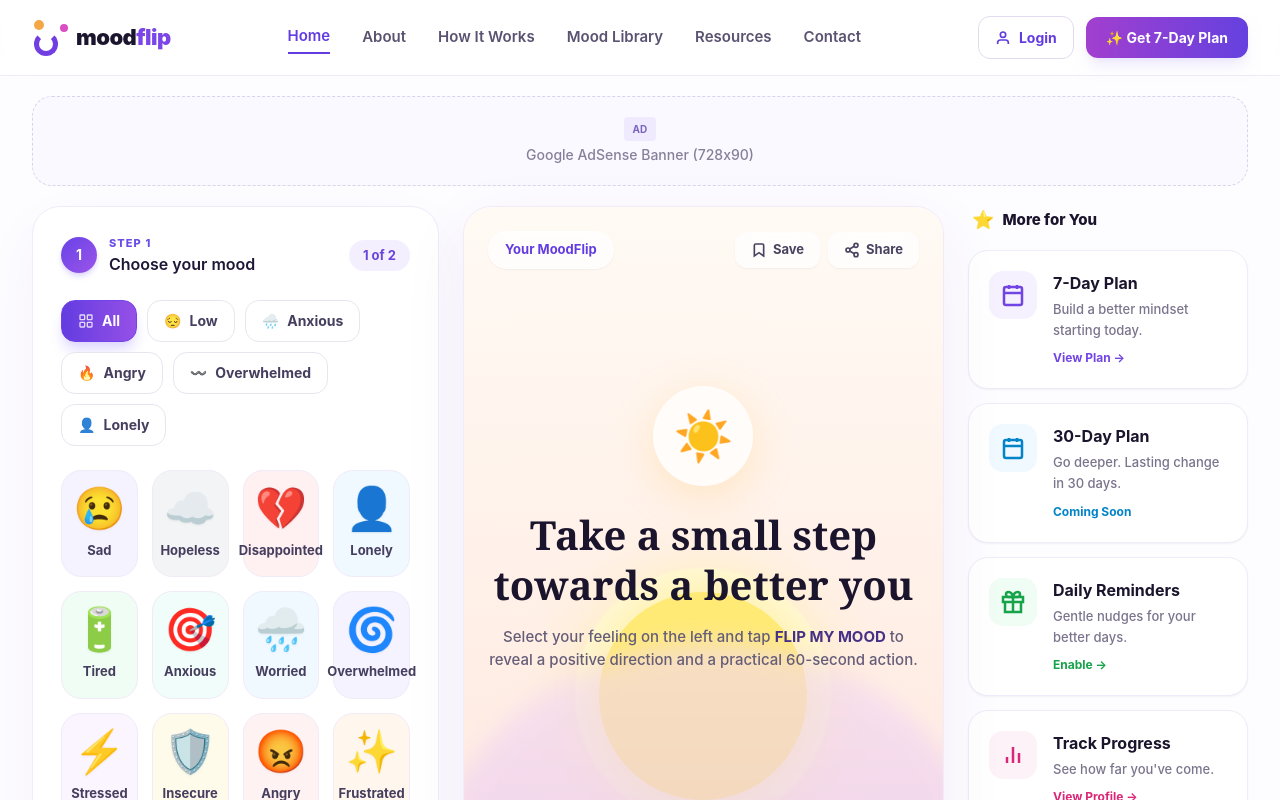
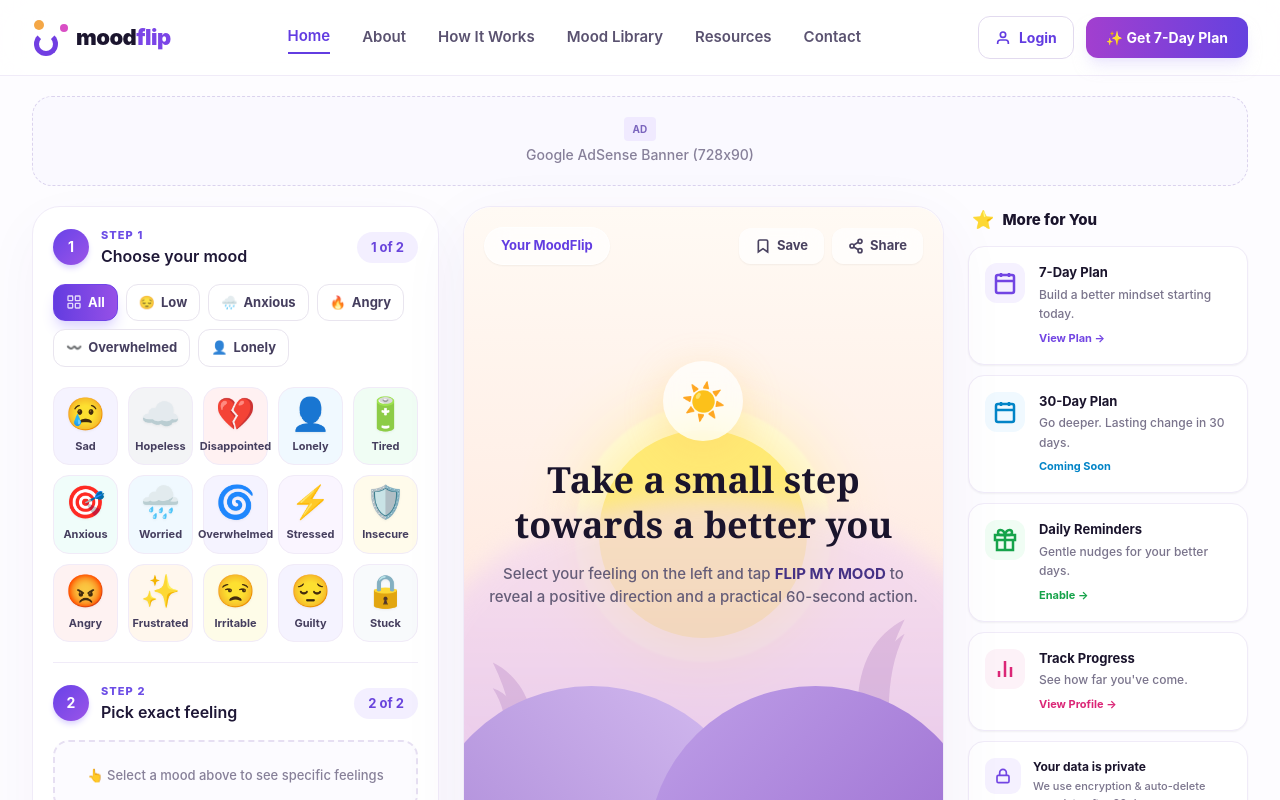
Before and after one commit to CodeStackLab/moodflip-website, a Next.js app: page / in a window 1280 px wide. Shown: the top 800 px of the page. Built offline with nearby package versions, Linux system fonts and the light colour scheme.

Commit message:
UI Polish: Compact layouts to reduce vertical height and prevent scrolling issues

```diff
--- a/app/page.tsx
+++ b/app/page.tsx
@@ -276,8 +276,8 @@ export default function Home() {
 
         <section className="grid gap-6 xl:grid-cols-[1.1fr_1.3fr_280px]">
           {/* LEFT */}
-          <section className="rounded-[28px] border border-[#f0ebf8] bg-white p-5 shadow-[0_20px_60px_rgba(80,50,150,0.04)] sm:p-7">
-            <div className="mb-6 flex items-center justify-between">
+          <section className="rounded-[28px] border border-[#f0ebf8] bg-white p-4 sm:p-5 shadow-[0_20px_60px_rgba(80,50,150,0.04)]">
+            <div className="mb-4 flex items-center justify-between">
               <div className="flex items-center gap-3">
                 <span className="flex h-9 w-9 items-center justify-center rounded-full bg-gradient-to-br from-[#6842e8] to-[#9b55e8] text-sm font-bold text-white shadow-md shadow-purple-200">
                   1
@@ -298,12 +298,12 @@ export default function Home() {
               </span>
             </div>
 
-            <div className="mb-6 flex flex-wrap gap-2.5">
+            <div className="mb-5 flex flex-wrap gap-2">
               {families.map((item) => (
                 <button
                   key={item}
                   onClick={() => chooseFamily(item)}
-                  className={`flex items-center gap-2 rounded-[14px] border px-4 py-2.5 text-sm font-bold transition-all ${
+                  className={`flex items-center gap-1.5 rounded-[12px] border px-3 py-2 text-[13px] font-bold transition-all ${
                     family === item
                       ? "border-[#7044e8] bg-gradient-to-r from-[#633ce0] to-[#9650e7] text-white shadow-lg shadow-purple-200"
                       : "border-[#e9e5ef] bg-white text-[#453e5e] hover:border-[#cdbdf0] hover:bg-[#faf8ff] hover:shadow-sm"
@@ -324,7 +324,7 @@ export default function Home() {
               ))}
             </div>
 
-            <div className="grid grid-cols-2 gap-3.5 sm:grid-cols-3 lg:grid-cols-4">
+            <div className="grid grid-cols-3 gap-2.5 sm:grid-cols-4 lg:grid-cols-5">
               {visibleMoods.map((mood) => {
                 const active = selectedMood?.id === mood.id;
 
@@ -332,16 +332,16 @@ export default function Home() {
                   <button
                     key={mood.id}
                     onClick={() => chooseMood(mood)}
-                    className={`group flex flex-col items-center justify-center rounded-[20px] border p-4 text-center transition-all duration-300 hover:-translate-y-1 hover:shadow-md ${
+                    className={`group flex flex-col items-center justify-center rounded-[16px] border p-2.5 text-center transition-all duration-300 hover:-translate-y-0.5 hover:shadow-md ${
                       active
                         ? "border-[#7651eb] shadow-md shadow-purple-100 ring-2 ring-purple-100 ring-offset-1"
                         : "border-[#f1ebf8] hover:border-[#e2d5f8]"
                     } ${mood.bg}`}
                   >
-                    <span className="mb-3 text-[42px] leading-none transition-transform duration-300 group-hover:scale-110 drop-shadow-sm">
+                    <span className="mb-2 text-[32px] leading-none transition-transform duration-300 group-hover:scale-110 drop-shadow-sm">
                       {mood.emoji}
                     </span>
-                    <span className={`text-[13px] font-bold ${active ? 'text-[#4828a8]' : 'text-[#453e5e]'}`}>
+                    <span className={`text-[11px] font-bold ${active ? 'text-[#4828a8]' : 'text-[#453e5e]'}`}>
                       {mood.name}
                     </span>
                   </button>
@@ -350,8 +350,8 @@ export default function Home() {
             </div>
 
             {/* STEP 2 */}
-            <div className="my-8 border-t border-[#f0ebf8] pt-8">
-              <div className="mb-6 flex items-center justify-between">
+            <div className="my-5 border-t border-[#f0ebf8] pt-5">
+              <div className="mb-4 flex items-center justify-between">
                 <div className="flex items-center gap-3">
                   <span className="flex h-9 w-9 items-center justify-center rounded-full bg-gradient-to-br from-[#6842e8] to-[#9b55e8] text-sm font-bold text-white shadow-md shadow-purple-200">
                     2
@@ -373,7 +373,7 @@ export default function Home() {
               </div>
 
               {!selectedMood ? (
-                <div className="rounded-2xl border-2 border-dashed border-[#e6dff2] bg-[#fcfbff] px-5 py-8 text-center text-sm font-medium text-[#878099]">
+                <div className="rounded-2xl border-2 border-dashed border-[#e6dff2] bg-[#fcfbff] px-4 py-6 text-center text-[13px] font-medium text-[#878099]">
                   👆 Select a mood above to see specific feelings
                 </div>
               ) : (
@@ -401,9 +401,9 @@ export default function Home() {
             <button
               disabled={!selectedMood || !selectedFeeling}
               onClick={flipMood}
-              className="group relative w-full overflow-hidden rounded-[20px] bg-gradient-to-r from-[#6b3fe4] via-[#8545e8] to-[#b64fd3] px-6 py-4.5 text-base font-bold text-white shadow-xl shadow-purple-200/50 transition-all duration-300 hover:-translate-y-0.5 hover:shadow-2xl hover:shadow-purple-300/50 disabled:cursor-not-allowed disabled:opacity-40 disabled:hover:translate-y-0 disabled:hover:shadow-none"
+              className="group relative w-full overflow-hidden rounded-[16px] bg-gradient-to-r from-[#6b3fe4] via-[#8545e8] to-[#b64fd3] px-6 py-3.5 text-[15px] font-bold text-white shadow-xl shadow-purple-200/50 transition-all duration-300 hover:-translate-y-0.5 hover:shadow-2xl hover:shadow-purple-300/50 disabled:cursor-not-allowed disabled:opacity-40 disabled:hover:translate-y-0 disabled:hover:shadow-none"
             >
-              <span className="relative z-10 flex items-center justify-center gap-2 text-[17px] tracking-wide">
+              <span className="relative z-10 flex items-center justify-center gap-2 tracking-wide">
                 ✨ FLIP MY MOOD
               </span>
 
@@ -524,7 +524,7 @@ function PositiveResult({
   const action = mood?.actions[actionIndex];
 
   return (
-    <section className="relative min-h-[650px] overflow-hidden rounded-[28px] border border-[#f0ebf8] bg-white p-6 shadow-[0_20px_70px_rgba(80,50,150,0.06)]">
+    <section className="relative min-h-[550px] overflow-hidden rounded-[28px] border border-[#f0ebf8] bg-white p-5 shadow-[0_20px_70px_rgba(80,50,150,0.06)]">
       {/* SUNSET BACKGROUND SVG/CSS RECREATION */}
       <div className="absolute inset-0 pointer-events-none overflow-hidden rounded-[28px]">
         {/* Sky gradient */}
@@ -576,12 +576,12 @@ function PositiveResult({
       </div>
 
       {!flipped ? (
-        <div className="relative z-10 flex min-h-[520px] flex-col items-center justify-center text-center">
-          <div className="mb-6 flex h-[100px] w-[100px] items-center justify-center rounded-full bg-white/70 text-5xl shadow-[0_10px_40px_rgba(255,200,100,0.3)] backdrop-blur-md">
+        <div className="relative z-10 flex min-h-[440px] flex-col items-center justify-center text-center">
+          <div className="mb-4 flex h-[80px] w-[80px] items-center justify-center rounded-full bg-white/70 text-4xl shadow-[0_10px_40px_rgba(255,200,100,0.3)] backdrop-blur-md">
             ☀️
           </div>
 
-          <h2 className="max-w-md font-serif text-[40px] leading-tight font-bold text-[#1a142c]">
+          <h2 className="max-w-md font-serif text-[36px] leading-tight font-bold text-[#1a142c]">
             Take a small step towards a better you
           </h2>
 
@@ -592,8 +592,8 @@ function PositiveResult({
           </p>
         </div>
       ) : (
-        <div className="relative z-10 flex flex-col items-center pt-[70px] text-center">
-          <h2 className="font-serif text-[42px] font-bold text-[#141029] drop-shadow-sm">
+        <div className="relative z-10 flex flex-col items-center pt-[40px] text-center">
+          <h2 className="font-serif text-[36px] font-bold text-[#141029] drop-shadow-sm">
             Towards {mood?.positive.split('&')[0]} &<br/>{mood?.positive.split('&')[1]}
           </h2>
 
@@ -601,7 +601,7 @@ function PositiveResult({
             You've got this. Small steps, big shifts.
           </p>
 
-          <div className="mt-8 w-full max-w-[540px] rounded-[24px] bg-white p-6 text-left shadow-[0_20px_60px_rgba(50,30,90,0.08)] ring-1 ring-[#f0ebf8]">
+          <div className="mt-6 w-full max-w-[540px] rounded-[24px] bg-white p-5 text-left shadow-[0_20px_60px_rgba(50,30,90,0.08)] ring-1 ring-[#f0ebf8]">
             <div className="flex items-center justify-between">
               <h3 className="flex items-center gap-2 font-bold text-[#231a38]">
                 <span className="text-[#facc15] text-lg">⭐</span> Your 60-Second Action
@@ -613,13 +613,13 @@ function PositiveResult({
               </span>
             </div>
 
-            <div className="mt-5 flex items-center gap-5">
-              <button className="flex h-16 w-16 shrink-0 items-center justify-center rounded-full bg-gradient-to-br from-[#7245e3] to-[#b34eda] text-white shadow-lg shadow-purple-200 transition hover:scale-105">
-                <svg className="h-7 w-7 ml-1" viewBox="0 0 24 24" fill="currentColor"><path d="M5 3l14 9-14 9V3z"/></svg>
+            <div className="mt-4 flex items-center gap-4">
+              <button className="flex h-14 w-14 shrink-0 items-center justify-center rounded-full bg-gradient-to-br from-[#7245e3] to-[#b34eda] text-white shadow-lg shadow-purple-200 transition hover:scale-105">
+                <svg className="h-6 w-6 ml-1" viewBox="0 0 24 24" fill="currentColor"><path d="M5 3l14 9-14 9V3z"/></svg>
               </button>
 
               <div className="flex-1">
-                <p className="text-[17px] font-bold leading-tight text-[#1b152e]">
+                <p className="text-[16px] font-bold leading-tight text-[#1b152e]">
                   {action?.split('.')[0]}.
                 </p>
                 <p className="mt-1 text-[14px] font-medium text-[#6e6782]">
@@ -656,7 +656,7 @@ function PositiveResult({
           <div className="mt-5 flex w-full max-w-[540px] gap-4">
             <button
               onClick={onTryAnother}
-              className="flex flex-1 items-center justify-center gap-2 rounded-2xl border-2 border-[#e6dff2] bg-white/70 px-6 py-4 text-[15px] font-bold text-[#623ce1] backdrop-blur-md transition hover:bg-white"
+              className="flex flex-1 items-center justify-center gap-2 rounded-2xl border-2 border-[#e6dff2] bg-white/70 px-5 py-3.5 text-[14px] font-bold text-[#623ce1] backdrop-blur-md transition hover:bg-white"
             >
               <svg className="w-4 h-4" viewBox="0 0 24 24" fill="none" stroke="currentColor" strokeWidth="2.5"><polyline points="23 4 23 10 17 10"></polyline><path d="M20.49 15a9 9 0 1 1-2.12-9.36L23 10"></path></svg>
               Try Another
@@ -664,7 +664,7 @@ function PositiveResult({
 
             <button
               onClick={onSave}
-              className="flex flex-1 items-center justify-center gap-2 rounded-2xl bg-[#623ce1] px-6 py-4 text-[15px] font-bold text-white shadow-lg shadow-purple-200 transition hover:bg-[#522bbb]"
+              className="flex flex-1 items-center justify-center gap-2 rounded-2xl bg-[#623ce1] px-5 py-3.5 text-[14px] font-bold text-white shadow-lg shadow-purple-200 transition hover:bg-[#522bbb]"
             >
               <svg className="w-4 h-4" viewBox="0 0 24 24" fill="none" stroke="currentColor" strokeWidth="2.5"><path d="M19 21l-7-5-7 5V5a2 2 0 0 1 2-2h10a2 2 0 0 1 2 2z"></path></svg>
               {saved ? "Saved" : "Save to My Check-ins"}
@@ -678,8 +678,8 @@ function PositiveResult({
 
 function MoreForYou() {
   return (
-    <aside className="space-y-3.5">
-      <h3 className="mb-4 px-1 text-[15px] font-extrabold text-[#1a142c] flex items-center gap-2">
+    <aside className="space-y-2.5">
+      <h3 className="mb-3 px-1 text-[15px] font-extrabold text-[#1a142c] flex items-center gap-2">
         <span className="text-[#facc15] text-lg">⭐</span> More for You
       </h3>
 
@@ -719,15 +719,15 @@ function MoreForYou() {
         iconColor="text-[#db2777]"
       />
 
-      <div className="mt-6 rounded-[20px] border border-[#f0ebf8] bg-white p-5 shadow-sm">
+      <div className="mt-4 rounded-[16px] border border-[#f0ebf8] bg-white p-4 shadow-sm">
         <div className="flex gap-3">
-          <span className="flex h-10 w-10 shrink-0 items-center justify-center rounded-[12px] bg-[#f5f1ff] text-[#7245e3]">
-            <svg className="w-5 h-5" viewBox="0 0 24 24" fill="none" stroke="currentColor" strokeWidth="2.5"><rect x="3" y="11" width="18" height="11" rx="2" ry="2"></rect><path d="M7 11V7a5 5 0 0 1 10 0v4"></path></svg>
+          <span className="flex h-9 w-9 shrink-0 items-center justify-center rounded-[10px] bg-[#f5f1ff] text-[#7245e3]">
+            <svg className="w-4 h-4" viewBox="0 0 24 24" fill="none" stroke="currentColor" strokeWidth="2.5"><rect x="3" y="11" width="18" height="11" rx="2" ry="2"></rect><path d="M7 11V7a5 5 0 0 1 10 0v4"></path></svg>
           </span>
 
           <div>
-            <p className="text-[13px] font-bold text-[#1a142c]">Your data is private</p>
-            <p className="mt-1 text-[12px] font-medium leading-relaxed text-[#7a748c]">
+            <p className="text-[12px] font-bold text-[#1a142c]">Your data is private</p>
+            <p className="mt-0.5 text-[11px] font-medium leading-relaxed text-[#7a748c]">
               We use encryption & auto-delete your data after 90 days.
             </p>
           </div>
@@ -753,19 +753,19 @@ function PlanCard({
   iconColor: string;
 }) {
   return (
-    <div className="rounded-[20px] border border-[#f0ebf8] bg-white p-5 shadow-sm transition hover:-translate-y-0.5 hover:shadow-md">
-      <div className="flex gap-4">
-        <span className={`flex h-12 w-12 shrink-0 items-center justify-center rounded-[14px] ${bg} ${iconColor}`}>
+    <div className="rounded-[16px] border border-[#f0ebf8] bg-white p-4 shadow-sm transition hover:-translate-y-0.5 hover:shadow-md">
+      <div className="flex gap-3.5">
+        <span className={`flex h-10 w-10 shrink-0 items-center justify-center rounded-[12px] ${bg} ${iconColor}`}>
           {icon}
         </span>
 
         <div>
-          <h4 className="text-[14.px] font-bold text-[#1a142c]">{title}</h4>
-          <p className="mt-1 text-[13px] font-medium leading-relaxed text-[#7a748c]">
+          <h4 className="text-[13px] font-bold text-[#1a142c]">{title}</h4>
+          <p className="mt-0.5 text-[12px] font-medium leading-relaxed text-[#7a748c]">
             {text}
           </p>
 
-          <button className={`mt-2 text-[12px] font-bold ${iconColor.replace('text-', 'text-')}`}>
+          <button className={`mt-1.5 text-[11px] font-bold ${iconColor.replace('text-', 'text-')}`}>
             {button}
           </button>
         </div>
```
